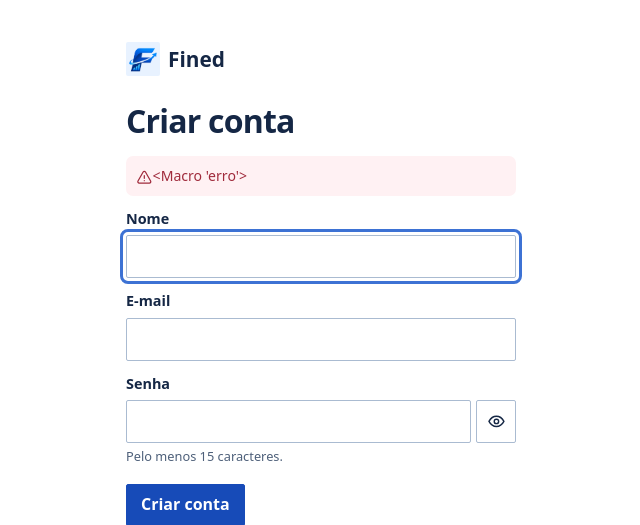
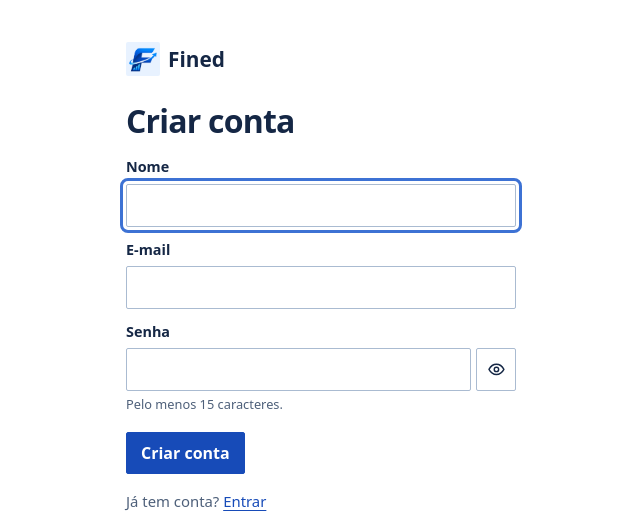
Before and after one commit to caiovitorlima/Fined, a Flask app: page /cadastro in a window 1280 px wide. Shown: the top 525 px of the page, without its empty margins (319-959 px from the left). Run offline with Flask 3, Linux system fonts and the light colour scheme.

Commit message:
Corrige alerta indevido no cadastro

```diff
--- a/Fined/app/templates/auth/cadastro.html
+++ b/Fined/app/templates/auth/cadastro.html
@@ -1,7 +1,7 @@
 {% extends "base.html" %}
 {% from "_icones.html" import icone %}
 {% from "_marca.html" import marca %}
-{% from "_macros.html" import csrf, erro with context %}
+{% from "_macros.html" import csrf, erro as erro_campo with context %}
 {% block titulo %}Criar conta | Fined{% endblock %}
 {% block classe_corpo %}publico{% endblock %}
 {% block corpo %}
@@ -18,12 +18,12 @@
       <div class="campo{% if erros.nome %} tem-erro{% endif %}">
         <label for="nome">Nome</label>
         <input class="entrada" id="nome" name="nome" type="text" autocomplete="name" maxlength="80" value="{{ campos.nome }}" required autofocus>
-        {{ erro(erros.nome) }}
+        {{ erro_campo(erros.nome) }}
       </div>
       <div class="campo{% if erros.email %} tem-erro{% endif %}">
         <label for="email">E-mail</label>
         <input class="entrada" id="email" name="email" type="email" autocomplete="username" maxlength="160" value="{{ campos.email }}" required>
-        {{ erro(erros.email) }}
+        {{ erro_campo(erros.email) }}
       </div>
       <div class="campo{% if erros.senha %} tem-erro{% endif %}">
         <label for="senha">Senha</label>
```
Also changed, not shown: Fined/tests/test_site.py (+12 -0 lines).
